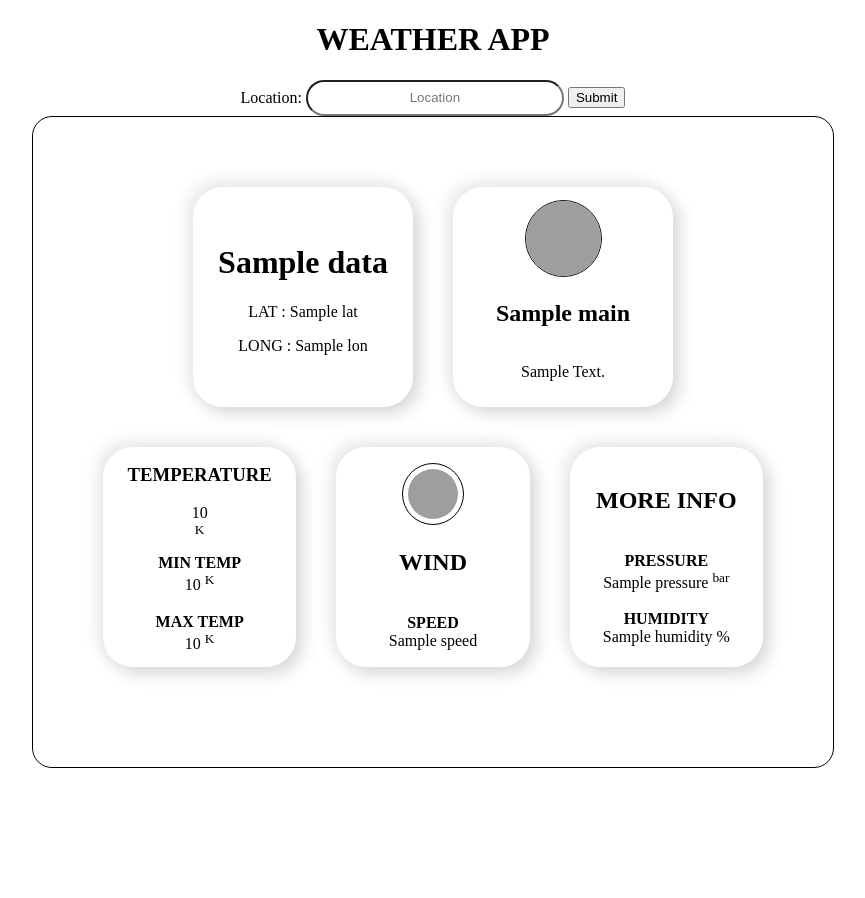
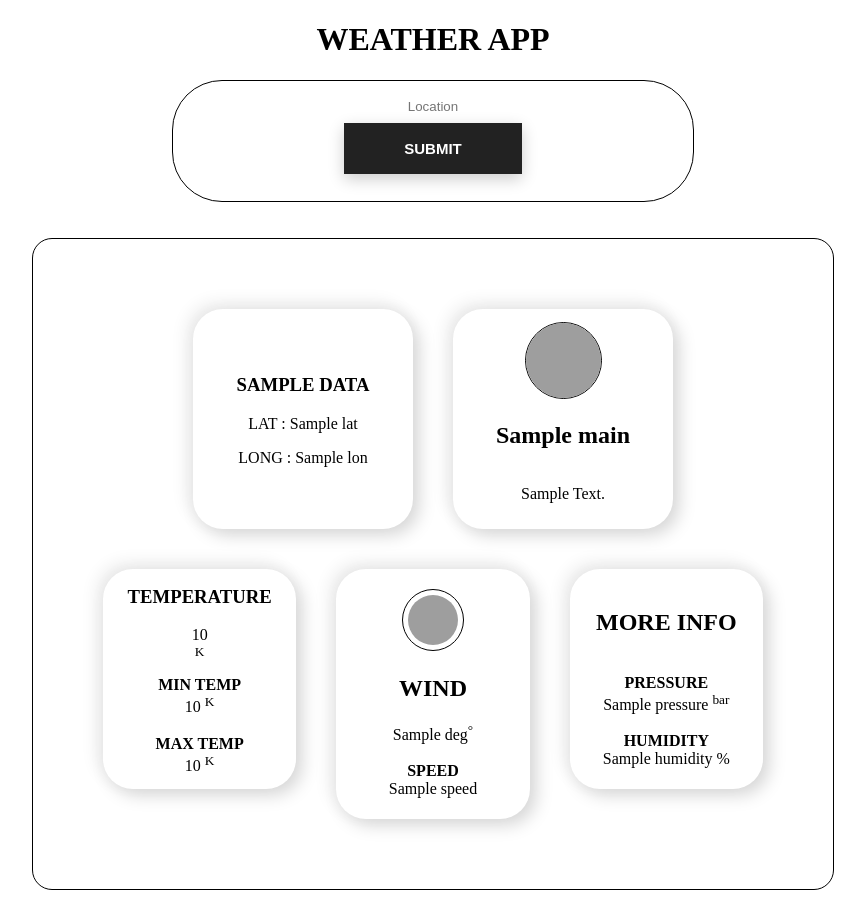
Before and after one commit to Abhir1902/Weather-app, a Django app: template wapp/templates/components/index.html in a window 1280 px wide. Shown: the whole page, without its empty margins (207-1072 px from the left). Before the commit the page ends 768 px from the top, so only its background shows below. Run offline with Django 4.2, Linux system fonts and the light colour scheme; tables that the repository leaves empty hold one stand-in row (values such as "Sample post"); the template is opened without the code that fills it: values that come from a table or form of the project are taken from there, most other values are stand-ins (such as "Sample title", 1, 10 or a date in 2020); grey boxes are pictures that could not be loaded.

Commit message:
Created file

```diff
--- a/wapp/forms.py
+++ b/wapp/forms.py
@@ -1,4 +1,4 @@
 from django import forms
 
 class NameForm(forms.Form):
-    location = forms.CharField(label = "Location", max_length=100, widget=forms.TextInput(attrs={'placeholder': 'Location'}))
+    location = forms.CharField(label = "", max_length=100, widget=forms.TextInput(attrs={'placeholder': 'Location', 'class' : 'lbl'}))
--- a/wapp/templates/components/index.html
+++ b/wapp/templates/components/index.html
@@ -7,6 +7,7 @@
     <meta name="viewport" content="width=device-width, initial-scale=1.0">
     <title>Home</title>
     <style>
+        @import url('https://fonts.googleapis.com/css?family=Amatic+SC');
         .container{
             width: 700px;
             height: 550px;
@@ -32,7 +33,7 @@
             justify-content: center;
             padding: 10px;
         }
-        .temp{
+        .temp, .info{
             margin: 20px;
             border-radius: 20px;
             border-radius: 30px;
@@ -45,14 +46,14 @@
             justify-content: center;
             padding: 10px;
         }
-        .wind,.info{
+        .wind{
             margin: 20px;
             border-radius: 20px;
             border-radius: 30px;
             box-shadow:  6px 6px 17px #d5d5d5,
              -6px -6px 17px #ebebeb;
             width: 200px;
-            height: 200px;
+            height: 230px;
             display: flex;
             flex-direction: column;
             justify-content: center;
@@ -88,8 +89,59 @@
         input[type=text]{
             height: 30px;
             text-align: center;
+            /* border-radius: 50px; */
+            width: 250px;
+            border: none;
+            outline: none;
+        }
+        .form-input{
             border-radius: 50px;
-            width: 250px;
+            border: 1px solid black;
+            width: 500px;
+            height: 100px;
+            margin: auto;
+            padding: 10px;
+        }
+        .btn {
+            border: none;
+            display: block;
+            text-align: center;
+            cursor: pointer;
+            text-transform: uppercase;
+            outline: none;
+            overflow: hidden;
+            position: relative;
+            color: #fff;
+            font-weight: 700;
+            font-size: 15px;
+            background-color: #222;
+            padding: 17px 60px;
+            margin: 0 auto;
+            box-shadow: 0 5px 15px rgba(0,0,0,0.20);
+            }
+
+        .btn span {
+            position: relative;
+            z-index: 1;
+        }
+
+        .btn:after {
+            content: "";
+            position: absolute;
+            left: 0;
+            top: 0;
+            height: 490%;
+            width: 140%;
+            background: #78c7d2;
+            -webkit-transition: all .5s ease-in-out;
+            transition: all .5s ease-in-out;
+            -webkit-transform: translateX(-98%) translateY(-25%) rotate(45deg);
+            transform: translateX(-98%) translateY(-25%) rotate(45deg);
+        }
+
+        .btn:hover:after {
+            -webkit-transform: translateX(-9%) translateY(-25%) rotate(45deg);
+            transform: translateX(-9%) translateY(-25%) rotate(45deg);
         }
     </style>
 </head>
@@ -97,19 +149,27 @@
     <h1>WEATHER APP</h1>
     <form action="/" method = "post">
         {% csrf_token %}
-        {{form}}
-        <input type="submit" value="Submit">
+        <div class="form-input">
+            {{form}}
+            <input type="submit" value="Submit" class = 'btn'>
+        </div>
     </form>
+    <br>
+    <br>
+    {% if errorMessage %}
+        <h1>{{ errorMessage }}</h1>
+    {% endif %}
     {% if data %}
         <div class="container">
             <div class="header">
                 <div class="city">
                     <div class="city-info">
-                        <h1 class = "city-name">{{ data.name }}</h1>
+                        <h3 class = "city-name">{{ data.name|upper }}</h3>
                         <p>LAT : {{ data.coord.lat }}</p>
                         <p>LONG : {{ data.coord.lon }}</p>
                     </div>
                 </div>
+
                 <div class="weather-info">
                     {% for i in data.weather %}
                         <img width = 75px height = 75px  src = 'http://openweathermap.org/img/wn/{{ i.icon }}@2x.png' alt="icon">
@@ -147,6 +207,9 @@
                     <div>
                         <img src="https://static.thenounproject.com/png/3755382-200.png" alt="direction" width = 50px height = 50px>
                         <h2>WIND</h2>
+
+                        {{ data.wind.deg }}<sup>°</sup>
+                        <br>
                         <br>
                         <strong>SPEED</strong>
                         <br>
--- a/wapp/views.py
+++ b/wapp/views.py
@@ -25,8 +25,9 @@ def index(request):
 
                 return render(request,'components/index.html',{'time' : time, 'data' : data, 'form' : form})
             else:
-                form  = NameForm()
-                render(request,"components/index.html",{'form' : form})
+                form = NameForm()
+                return render(request,"components/index.html",{'form' : form , 'errorMessage' : 'City not listed!!'})
+
     else:
         form = NameForm()
 
```
